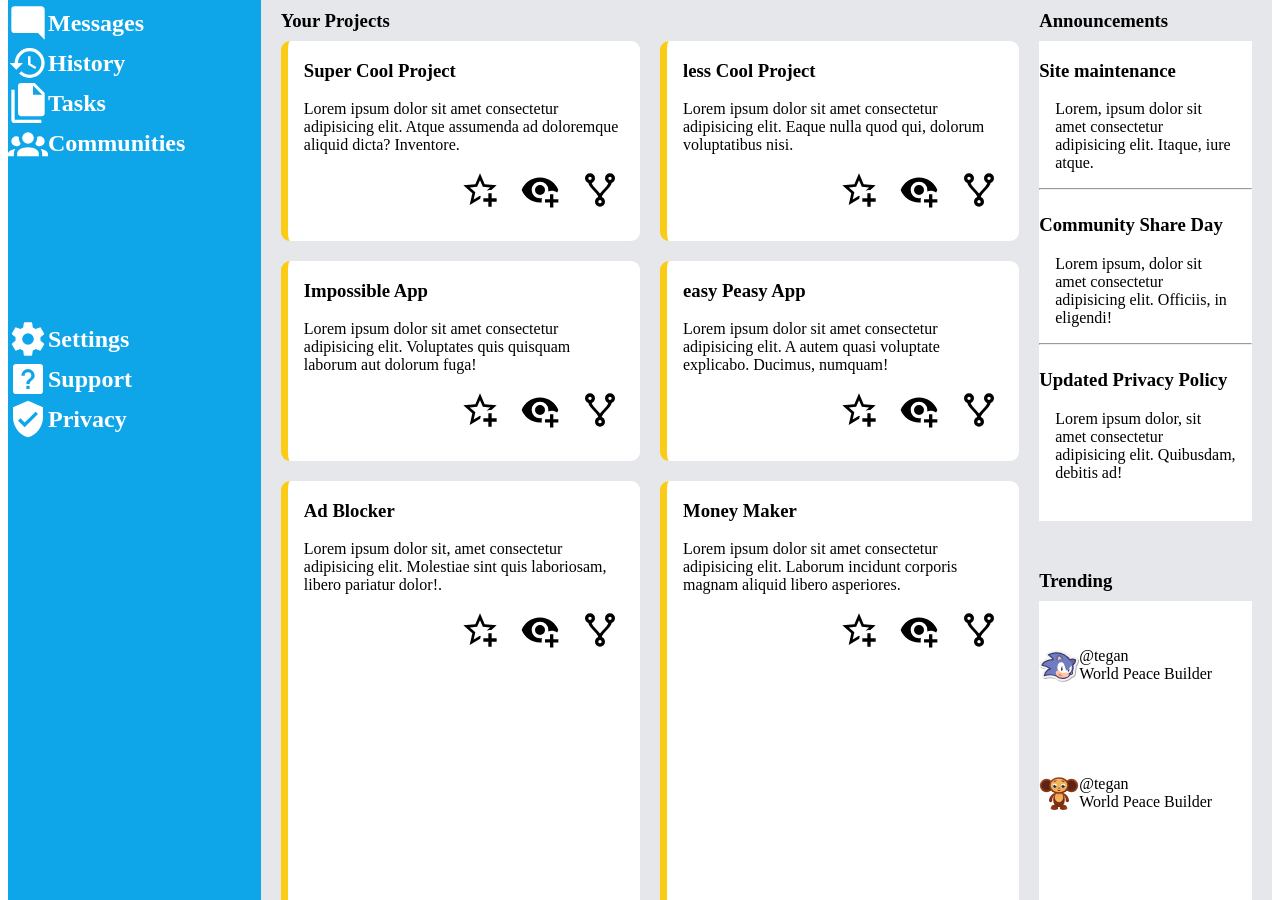
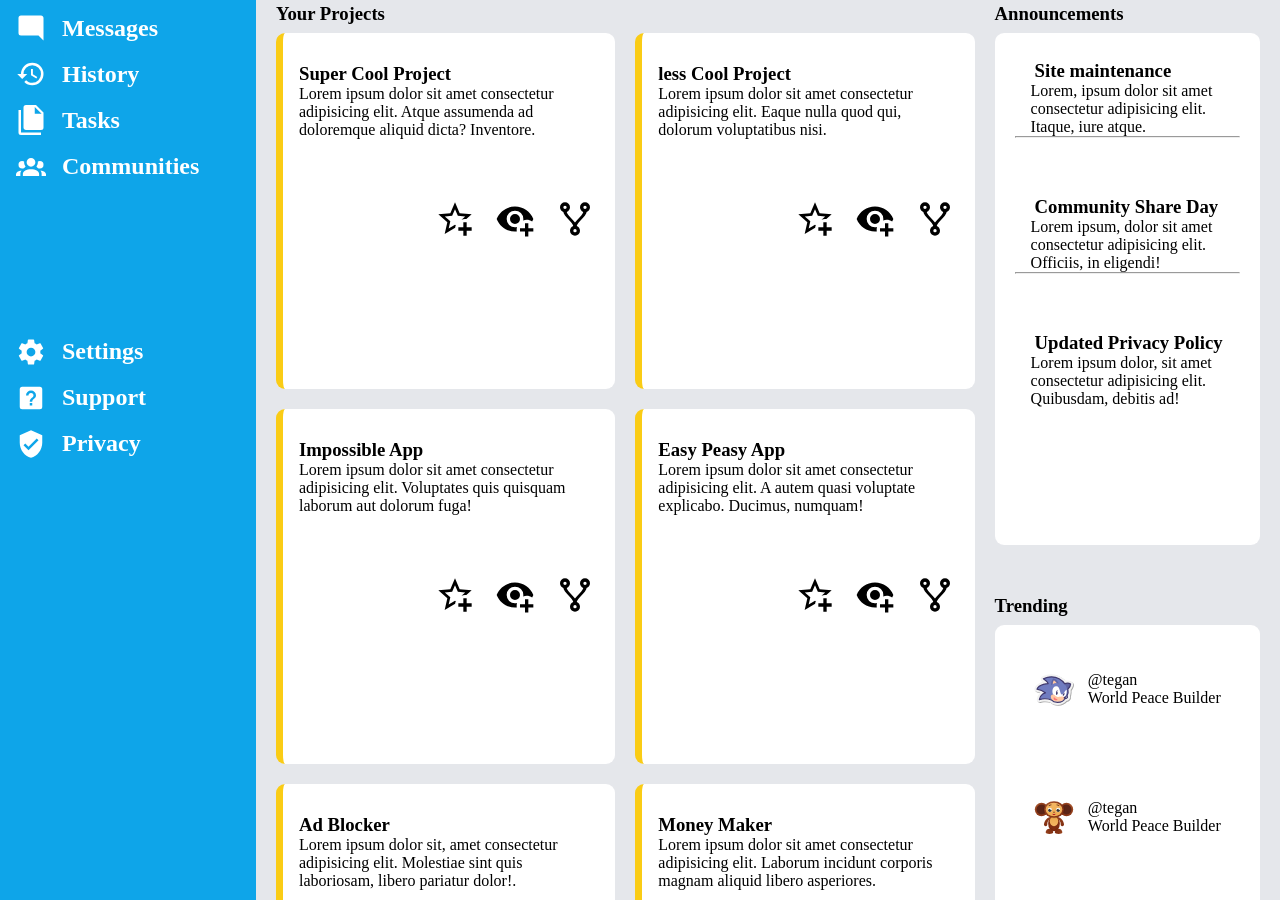
Before and after one commit to sasidharan19/Admin_Dashboard, a plain HTML site: page index.html in a window 1280 px wide. Shown: the part 217-1117 px from the top of the page. Drawn offline with Linux system fonts and the light colour scheme.

Commit message:
Final Project

```diff
--- a/index.html
+++ b/index.html
@@ -131,7 +131,7 @@
                 </div>
 
                 <div class="yourProjectSectionCards">
-                    <h3>easy Peasy App</h3>
+                    <h3>Easy Peasy App</h3>
                     <p>Lorem ipsum dolor sit amet consectetur adipisicing elit. A autem quasi voluptate explicabo. Ducimus, numquam!</p>
                     <div class="cardIcons">
                         <img class="starIcon" src="./images/star-plus-outline.svg">
@@ -167,7 +167,7 @@
 
             <div class="annoucementSection">
                 <div class="annoucementSectionContents">
-                    <h3>Site maintenance</h3>
+                    <h3 class="topAnnoucement">Site maintenance</h3>
                     <p>Lorem, ipsum dolor sit amet consectetur adipisicing elit. Itaque, iure atque.</p>
                     <hr>
                 </div>
--- a/styles.css
+++ b/styles.css
@@ -1,3 +1,9 @@
+* {
+    margin: 0;
+    padding: 0;
+    box-sizing: border-box;
+}
+
 .container {
     display: grid;
     grid-template-columns: 1fr 4fr;
@@ -109,10 +115,12 @@
 
 .sidebar h2 {
     color: white;
+    margin-left: 16px;
 }
 
 .sidebar img {
     filter: invert(100%) sepia(97%) saturate(0%) hue-rotate(55deg) brightness(104%) contrast(103%);
+    margin-left: 16px;
 }
 
 .dashboard {
@@ -123,18 +131,32 @@
 .firstSectionIcons {
     display: flex;
     align-items: center;
+    margin-bottom: 16px;
 }
 
 .SecondSectionIcons {
     display: flex;
     align-items: center;
+    margin-bottom: 16px;
+}
+
+.dashboardIcon {
+    width: 50px;
+}
+
+.firstSectionIcons img {
+    width: 30px;
+}
+
+.SecondSectionIcons img {
+    width: 30px;
 }
 
 .mainContent {
     grid-column: 2 / 3;
     grid-row: 2 / 3;
     display: grid;
-    grid-template-columns: 3fr 1fr;
+    grid-template-columns: 4fr 1.7fr;
     grid-template-rows: 50px 1fr 50px 1fr;
     background-color: #e5e7eb;
 }
@@ -144,7 +166,6 @@
     grid-row: 2 / 5;
     display: grid;
     grid-template-columns: repeat(auto-fit,minmax(250px, 1fr));
-    grid-template-rows: 200px 200px;
     gap: 20px;
     margin-left: 20px;
 }
@@ -157,11 +178,15 @@
     border-radius: 9px;
 }
 
+.yourProjectSectionCards h3 {
+    margin-top: 30px;
+}
 
 .yourProjectHeading {
     grid-column: 1 / 2;
     grid-row: 1 / 2;
     margin-left: 20px;
+    margin-top: 20px;
 }
 
 .yourProjectSection .yourProjectSectionCards h3, p {
@@ -174,6 +199,7 @@
     justify-content: end;
     gap: 20px;
     margin-right: 20px;
+    margin-top: 60px;
 }
 
 .annoucementSection {
@@ -182,17 +208,34 @@
     background-color: white;
     margin-left: 20px;
     margin-right: 20px;
-    height: 60vh;
+    border-radius: 9px;
+    margin-bottom: 30px;
 }
 
 .announcementHeading {
     grid-column: 2 / 3;
     grid-row: 1 / 2;
     margin-left: 20px;
+    margin-top: 20px;
 }
 
 .annoucementSectionContents {
     height: 17vh;
+    margin-left: 20px;
+    margin-right: 20px;
+}
+
+.annoucementSection .annoucementSectionContents p {
+ margin-top: 0px;
+}
+
+.annoucementSection .annoucementSectionContents h3 {
+    margin-bottom: 0px;
+    margin-left: 20px;
+}
+
+.topAnnoucement {
+    margin-top: 27px;
 }
 
 .trendingSection {
@@ -201,14 +244,18 @@
     background-color: white;
     margin-left: 20px;
     margin-right: 20px;
-    height: 60vh;
     margin-bottom: 30px;
+    border-radius: 9px;
+    display: flex;
+    flex-direction: column;
+    align-items: center;
 }
 
 .trendingHeader {
     grid-column: 2 / 3;
     grid-row: 3 / 4;
     margin-left: 20px;
+    margin-top: 20px;
 }
 
 .trendingSectionContents {
@@ -218,6 +265,7 @@
 
 .trendingUSerInfo{
     align-self: center;
+    margin-left: 14px;
 }
 
 .trendingUSerInfo p {
@@ -226,7 +274,7 @@
 }
 
 .lastRowSection {
-    margin-bottom: 30px;
+    margin-bottom: 27px;
 }
 
 img {
```
